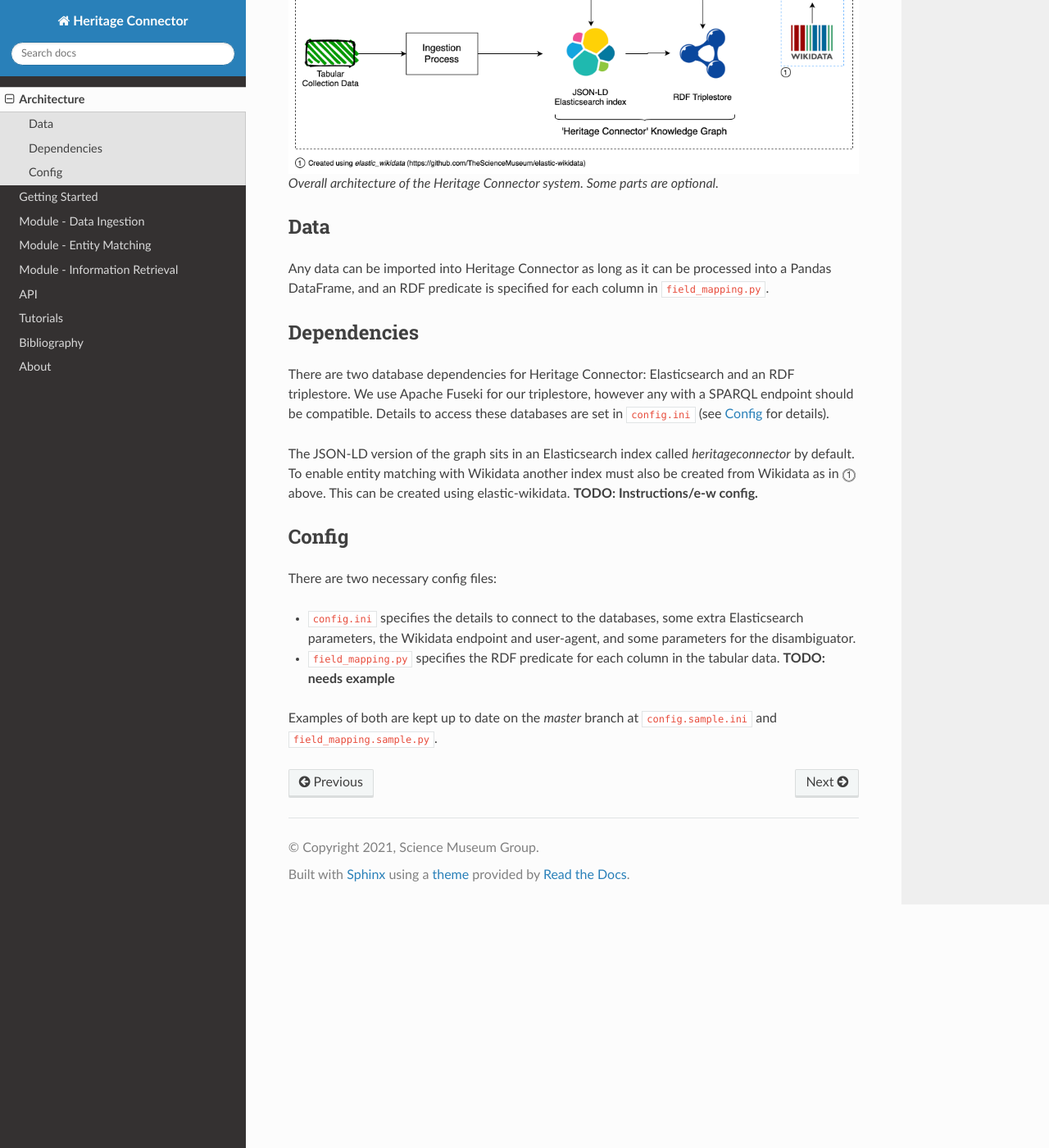
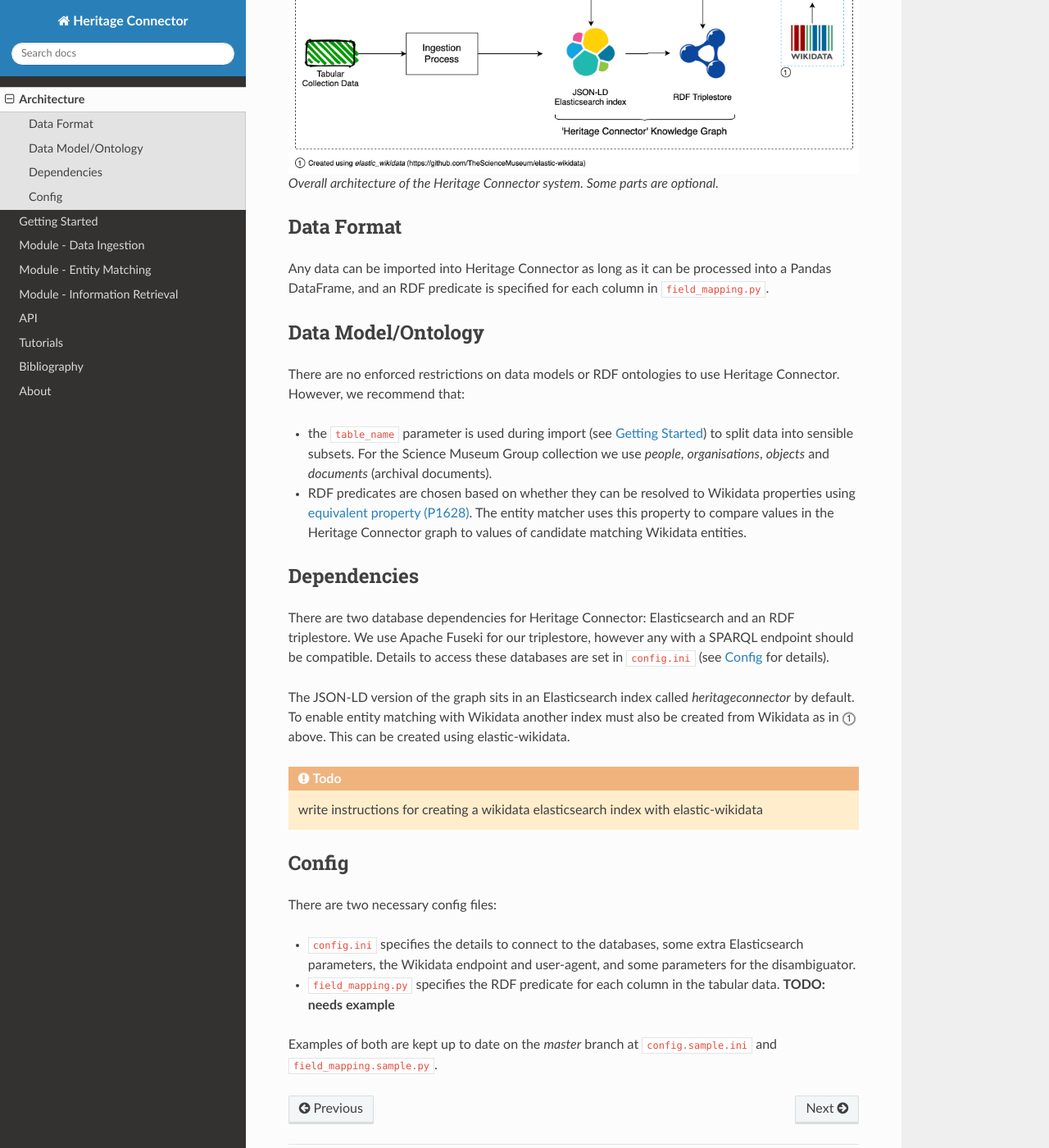
Before and after one commit to TheScienceMuseum/heritage-connector, a Sphinx documentation site: the page built from docs/architecture.rst, in a window 1280 px wide and 1400 px high, scrolled down 599 px. Shown: the whole window at 82% size. Built offline with Sphinx 7.4.7 and the Read the Docs theme 2.0.0, drawn with Linux system fonts in a browser that asks for light colours; pages that are not in the unit, such as notebooks, are missing from menus.

Commit message:
add note on data model/ontology

```diff
--- a/docs/architecture.rst
+++ b/docs/architecture.rst
@@ -14,17 +14,27 @@
     Overall architecture of the Heritage Connector system. Some parts are optional.
 
 
-Data
-----
+Data Format
+------------
 
 Any data can be imported into Heritage Connector as long as it can be processed into a Pandas DataFrame, and an RDF predicate is specified for each column in :code:`field_mapping.py`.
+
+Data Model/Ontology
+----------------------
+
+There are no enforced restrictions on data models or RDF ontologies to use Heritage Connector. However, we recommend that:
+
+* the :code:`table_name` parameter is used during import (see `Getting Started <getting_started.html>`_) to split data into sensible subsets. For the Science Museum Group collection we use *people*, *organisations*, *objects* and *documents* (archival documents).
+* RDF predicates are chosen based on whether they can be resolved to Wikidata properties using `equivalent property (P1628) <https://www.wikidata.org/wiki/Property:P1628>`_. The entity matcher uses this property to compare values in the Heritage Connector graph to values of candidate matching Wikidata entities.
 
 Dependencies
 ------------
 
 There are two database dependencies for Heritage Connector: Elasticsearch and an RDF triplestore. We use Apache Fuseki for our triplestore, however any with a SPARQL endpoint should be compatible. Details to access these databases are set in :code:`config.ini` (see `Config`_ for details).
 
-The JSON-LD version of the graph sits in an Elasticsearch index called `heritageconnector` by default. To enable entity matching with Wikidata another index must also be created from Wikidata as in ⓵ above. This can be created using elastic-wikidata. **TODO: Instructions/e-w config.**
+The JSON-LD version of the graph sits in an Elasticsearch index called `heritageconnector` by default. To enable entity matching with Wikidata another index must also be created from Wikidata as in ⓵ above. This can be created using elastic-wikidata.
+
+.. todo:: write instructions for creating a wikidata elasticsearch index with elastic-wikidata
 
 Config
 ------
```
